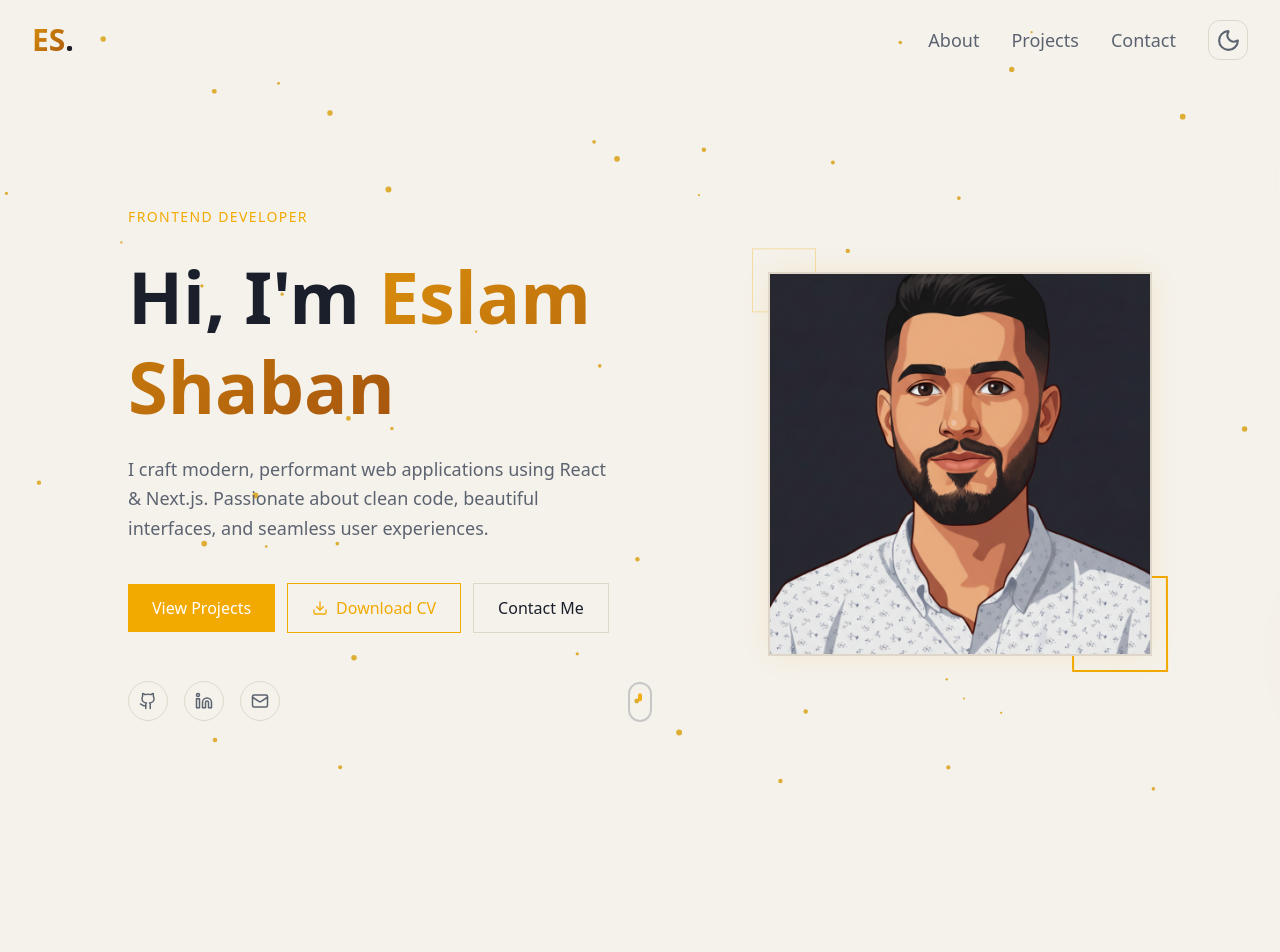
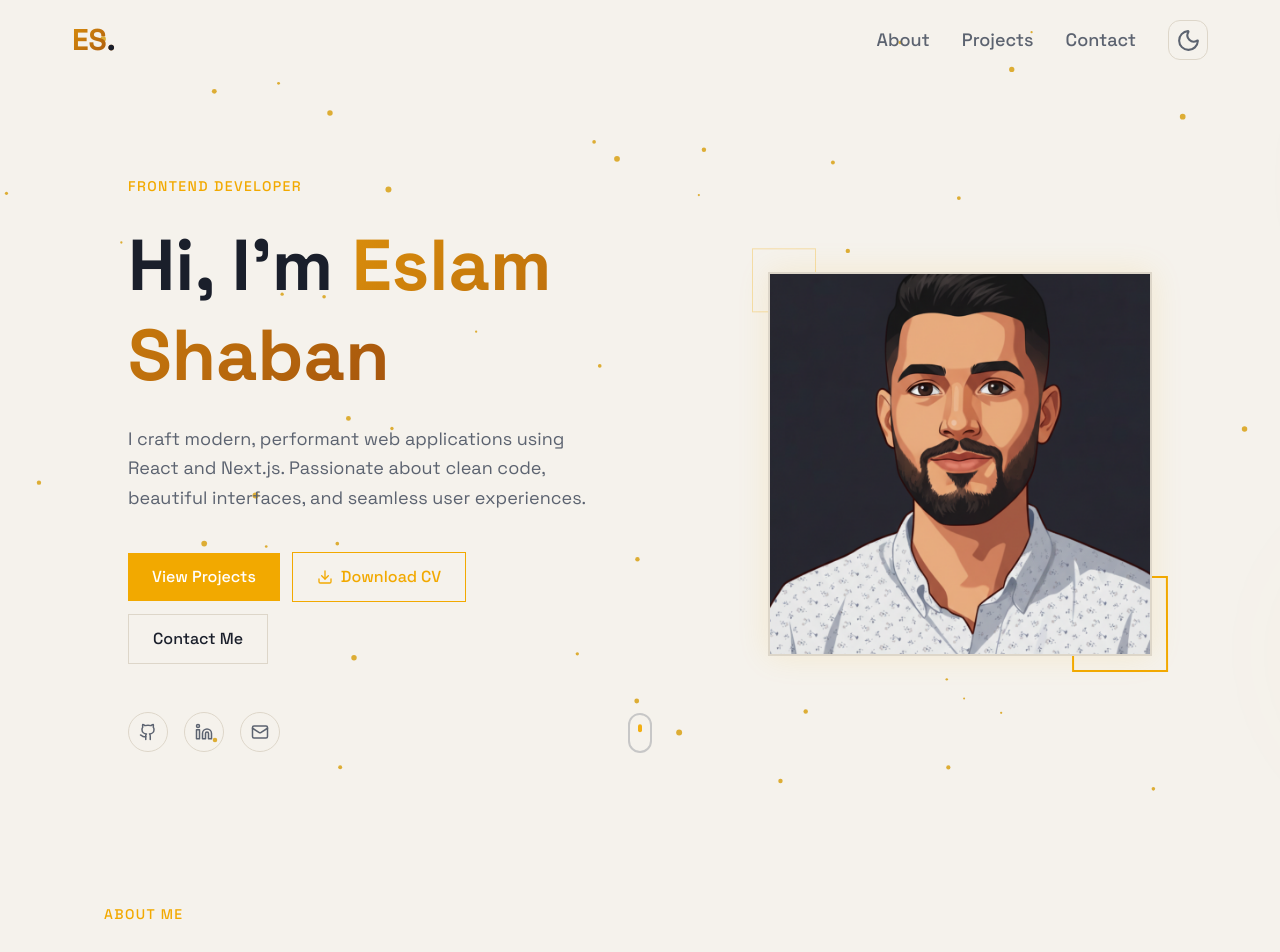
Before and after one commit to eslamshaban060/my-portfolio, a Next.js app: page / in a window 1280 px wide. Shown: the top 952 px of the page. Built offline with nearby package versions, Linux system fonts and the light colour scheme.

Commit message:
Refactor hero text into reusable component and create About section
- Made hero text reusable between Hero and About
- Created About Me section
- Added the text part in About Me section

```diff
--- a/app/(pages)/Home/page.tsx
+++ b/app/(pages)/Home/page.tsx
@@ -1,5 +1,5 @@
-import React from "react";
 import HeroSection from "@/components/Hero/Hero";
+import AboutMe from "@/components/AboutMe/AboutMe";
 const HomePage = () => {
   return (
     <div
@@ -10,7 +10,11 @@ const HomePage = () => {
       <div>
         <HeroSection />
       </div>
-      <div className="h-[100vh] w-full"></div>
+
+      {/* About Me Section */}
+      <div>
+        <AboutMe />
+      </div>
     </div>
   );
 };
--- a/app/globals.css
+++ b/app/globals.css
@@ -309,8 +309,20 @@
 }
 
 .container {
-  max-width: 1400px;
+  max-width: 1200px;
   padding-left: 2rem;
   padding-right: 2rem;
   margin: auto;
 }
+body {
+  font-family: "Space Grotesk", "Cairo", sans-serif;
+}
+
+h1,
+h2,
+h3,
+h4,
+h5,
+h6 {
+  font-family: "Space Grotesk", "Cairo", sans-serif;
+}
--- /dev/null
+++ b/components/AboutMe/AboutMe.tsx
@@ -0,0 +1,22 @@
+import Text from "../Hero/Text";
+const AboutMe = () => {
+  return (
+    <div className="container">
+      <div className=" container w-full  lg:py-10 flex flex-col items-center gap-8 md:flex-row md:justify-between  ">
+        <div className=" w-full h-full ">
+          <Text
+            p1="About Me"
+            title1="Turning ideas into"
+            title12=" digital reality"
+            section="about"
+            p2="I'm Eslam Shaban — a passionate Frontend Developer and final-year Communications and Electronics Engineering student at Minia University. I specialize in building modern, responsive web applications with React, Next.js, and TypeScript."
+            p3="Though I'm about to graduate in 2026, I've already shipped real freelance projects and built a growing portfolio of personal work. I love clean code, thoughtful UI/UX, and creating experiences that users enjoy."
+          />
+        </div>
+        <div className=" w-full h-full "></div>
+      </div>
+    </div>
+  );
+};
+
+export default AboutMe;
--- a/components/Hero/Hero.tsx
+++ b/components/Hero/Hero.tsx
@@ -1,10 +1,9 @@
 "use client";
-import { Github, Linkedin, Mail, Download } from "lucide-react";
 import { motion } from "framer-motion";
 import profileAvatar from "../../assets/profile-avatar.png";
 import ParticlesBackground from "./ParticlesBackground";
 import Image from "next/image";
-
+import Text from "./Text";
 const HeroSection = () => {
   return (
     <section
@@ -18,92 +17,18 @@ const HeroSection = () => {
       <div className=" mx-auto relative z-10">
         <div className="grid lg:grid-cols-2 gap-12 items-center">
           {/* Text */}
-          <motion.div
-            className="space-y-6"
-            initial={{ opacity: 0, y: 40 }}
-            animate={{ opacity: 1, y: 0 }}
-            transition={{ duration: 0.7, ease: "easeOut" }}
-          >
-            <motion.p
-              className="text-primary font-medium tracking-widest uppercase text-sm"
-              initial={{ opacity: 0, x: -20 }}
-              animate={{ opacity: 1, x: 0 }}
-              transition={{ delay: 0.3, duration: 0.5 }}
-            >
-              Frontend Developer
-            </motion.p>
-            <motion.h1
-              className="text-4xl sm:text-5xl md:text-7xl font-bold leading-tight"
-              initial={{ opacity: 0, y: 20 }}
-              animate={{ opacity: 1, y: 0 }}
-              transition={{ delay: 0.4, duration: 0.6 }}
-            >
-              Hi, I'm <span className="text-gradient">Eslam Shaban</span>
-            </motion.h1>
-            <motion.p
-              className="text-base sm:text-lg text-muted-foreground max-w-lg font-body leading-relaxed"
-              initial={{ opacity: 0 }}
-              animate={{ opacity: 1 }}
-              transition={{ delay: 0.6, duration: 0.6 }}
-            >
-              I craft modern, performant web applications using React & Next.js.
-              Passionate about clean code, beautiful interfaces, and seamless
-              user experiences.
-            </motion.p>
-
-            <motion.div
-              className="flex flex-wrap items-center gap-3 pt-4"
-              initial={{ opacity: 0, y: 15 }}
-              animate={{ opacity: 1, y: 0 }}
-              transition={{ delay: 0.8, duration: 0.5 }}
-            >
-              <a
-                href="#projects"
-                className="inline-flex items-center gap-2 bg-primary text-primary-foreground px-5 sm:px-6 py-3 rounded-lg font-medium hover:opacity-90 transition-opacity text-sm sm:text-base"
-              >
-                View Projects
-              </a>
-              <a
-                href="/resume.pdf"
-                download
-                className="inline-flex items-center gap-2 border border-primary text-primary px-5 sm:px-6 py-3 rounded-lg font-medium hover:bg-primary hover:text-primary-foreground transition-colors text-sm sm:text-base"
-              >
-                <Download size={16} />
-                Download CV
-              </a>
-              <a
-                href="#contact"
-                className="inline-flex items-center gap-2 border border-border px-5 sm:px-6 py-3 rounded-lg font-medium text-foreground hover:border-primary hover:text-primary transition-colors text-sm sm:text-base"
-              >
-                Contact Me
-              </a>
-            </motion.div>
-
-            {/* Socials */}
-            <motion.div
-              className="flex items-center gap-4 pt-6"
-              initial={{ opacity: 0 }}
-              animate={{ opacity: 1 }}
-              transition={{ delay: 1, duration: 0.5 }}
-            >
-              {[
-                { icon: Github, href: "#", label: "GitHub" },
-                { icon: Linkedin, href: "#", label: "LinkedIn" },
-                { icon: Mail, href: "#contact", label: "Email" },
-              ].map(({ icon: Icon, href, label }) => (
-                <motion.a
-                  key={label}
-                  href={href}
-                  aria-label={label}
-                  whileHover={{ scale: 1.15, y: -2 }}
-                  whileTap={{ scale: 0.95 }}
-                  className="w-10 h-10 rounded-full border border-border flex items-center justify-center text-muted-foreground hover:border-primary hover:text-primary transition-colors"
-                >
-                  <Icon size={18} />
-                </motion.a>
-              ))}
-            </motion.div>
-          </motion.div>
+          <div>
+            <Text
+              p1="Frontend Developer"
+              title1="Hi, I'm"
+              title12="Eslam Shaban"
+              section="hero"
+              p2="I craft modern, performant web applications using React and Next.js.
+              Passionate about clean code, beautiful interfaces, and seamless user
+              experiences."
+              p3=""
+            />
+          </div>
 
           {/* Avatar */}
           <motion.div
--- /dev/null
+++ b/components/Hero/Text.tsx
@@ -0,0 +1,112 @@
+"use client";
+import { Github, Linkedin, Mail, Download } from "lucide-react";
+import { motion } from "framer-motion";
+
+interface TextType {
+  p1: string;
+  title1: string;
+  title12: string;
+  section: string;
+  p2: string;
+  p3: string;
+}
+const Text = ({ p1, title1, title12, section, p2, p3 }: TextType) => {
+  return (
+    <div>
+      <motion.div
+        className="space-y-6"
+        initial={{ opacity: 0, y: 40 }}
+        animate={{ opacity: 1, y: 0 }}
+        transition={{ duration: 0.7, ease: "easeOut" }}
+      >
+        <motion.p
+          className="text-primary font-medium tracking-widest uppercase text-sm"
+          initial={{ opacity: 0, x: -20 }}
+          animate={{ opacity: 1, x: 0 }}
+          transition={{ delay: 0.3, duration: 0.5 }}
+        >
+          {p1}
+        </motion.p>
+        <motion.h1
+          className={`${section === "about" ? "text-4xl max-w-[570px] md:text-5xl font-bold" : "text-4xl sm:text-5xl md:text-7xl font-bold"} leading-tight`}
+          initial={{ opacity: 0, y: 20 }}
+          animate={{ opacity: 1, y: 0 }}
+          transition={{ delay: 0.4, duration: 0.6 }}
+        >
+          {title1} <span className="text-gradient">{title12}</span>
+        </motion.h1>
+        <motion.p
+          className="text-base sm:text-lg text-muted-foreground max-w-lg font-body leading-relaxed"
+          initial={{ opacity: 0 }}
+          animate={{ opacity: 1 }}
+          transition={{ delay: 0.6, duration: 0.6 }}
+        >
+          {p2}
+        </motion.p>
+        <motion.p
+          className="text-base sm:text-lg text-muted-foreground max-w-lg font-body leading-relaxed"
+          initial={{ opacity: 0 }}
+          animate={{ opacity: 1 }}
+          transition={{ delay: 0.6, duration: 0.6 }}
+        >
+          {p3}
+        </motion.p>
+
+        <motion.div
+          className={`${section === "about" ? " hidden" : "flex"}  flex-wrap items-center gap-3 pt-4`}
+          initial={{ opacity: 0, y: 15 }}
+          animate={{ opacity: 1, y: 0 }}
+          transition={{ delay: 0.8, duration: 0.5 }}
+        >
+          <a
+            href="#projects"
+            className="inline-flex items-center gap-2 bg-primary text-primary-foreground px-5 sm:px-6 py-3 rounded-lg font-medium hover:opacity-90 transition-opacity text-sm sm:text-base"
+          >
+            View Projects
+          </a>
+          <a
+            href="/resume.pdf"
+            download
+            className="inline-flex items-center gap-2 border border-primary text-primary px-5 sm:px-6 py-3 rounded-lg font-medium hover:bg-primary hover:text-primary-foreground transition-colors text-sm sm:text-base"
+          >
+            <Download size={16} />
+            Download CV
+          </a>
+          <a
+            href="#contact"
+            className="inline-flex items-center gap-2 border border-border px-5 sm:px-6 py-3 rounded-lg font-medium text-foreground hover:border-primary hover:text-primary transition-colors text-sm sm:text-base"
+          >
+            Contact Me
+          </a>
+        </motion.div>
+
+        {/* Socials */}
+        <motion.div
+          className={`${section === "about" ? " hidden" : "flex"}  items-center gap-4 pt-6`}
+          initial={{ opacity: 0 }}
+          animate={{ opacity: 1 }}
+          transition={{ delay: 1, duration: 0.5 }}
+        >
+          {[
+            { icon: Github, href: "#", label: "GitHub" },
+            { icon: Linkedin, href: "#", label: "LinkedIn" },
+            { icon: Mail, href: "#contact", label: "Email" },
+          ].map(({ icon: Icon, href, label }) => (
+            <motion.a
+              key={label}
+              href={href}
+              aria-label={label}
+              whileHover={{ scale: 1.15, y: -2 }}
+              whileTap={{ scale: 0.95 }}
+              className="w-10 h-10 rounded-full border border-border flex items-center justify-center text-muted-foreground hover:border-primary hover:text-primary transition-colors"
+            >
+              <Icon size={18} />
+            </motion.a>
+          ))}
+        </motion.div>
+      </motion.div>
+    </div>
+  );
+};
+
+export default Text;
```
